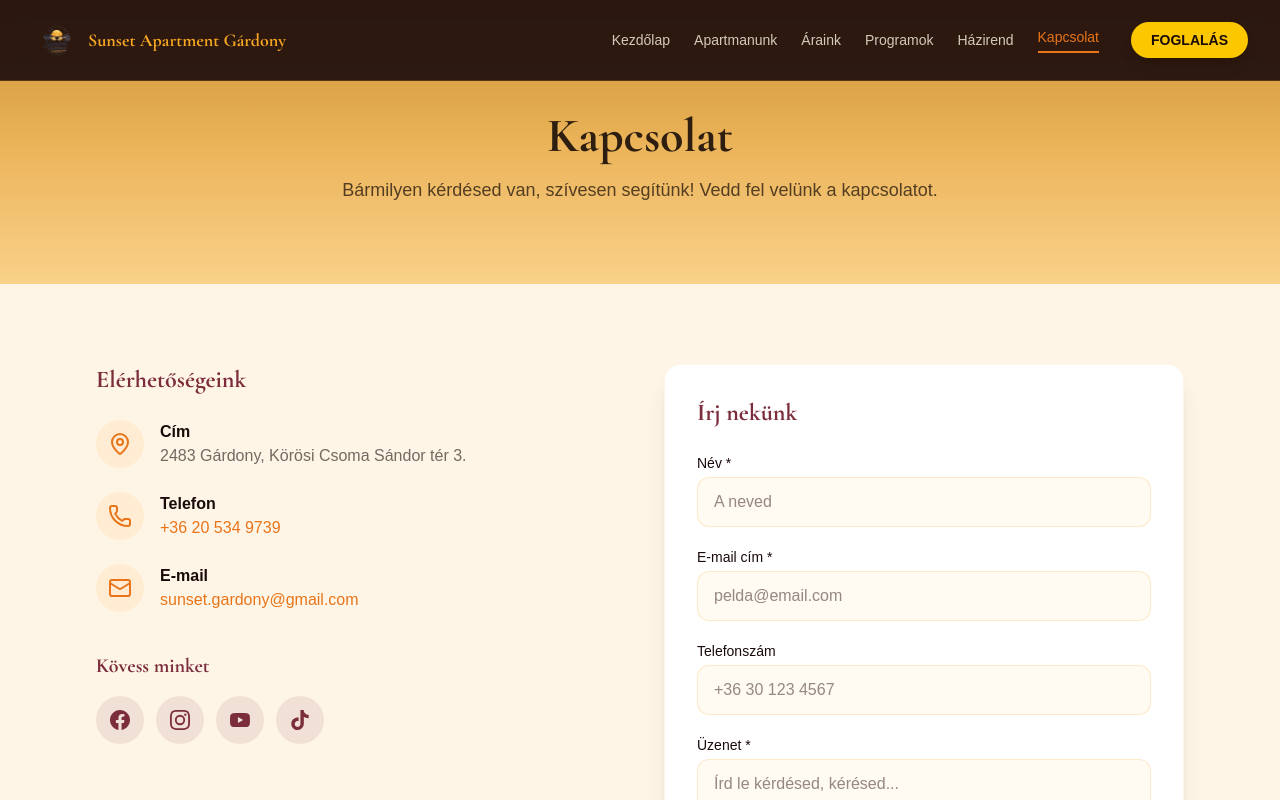
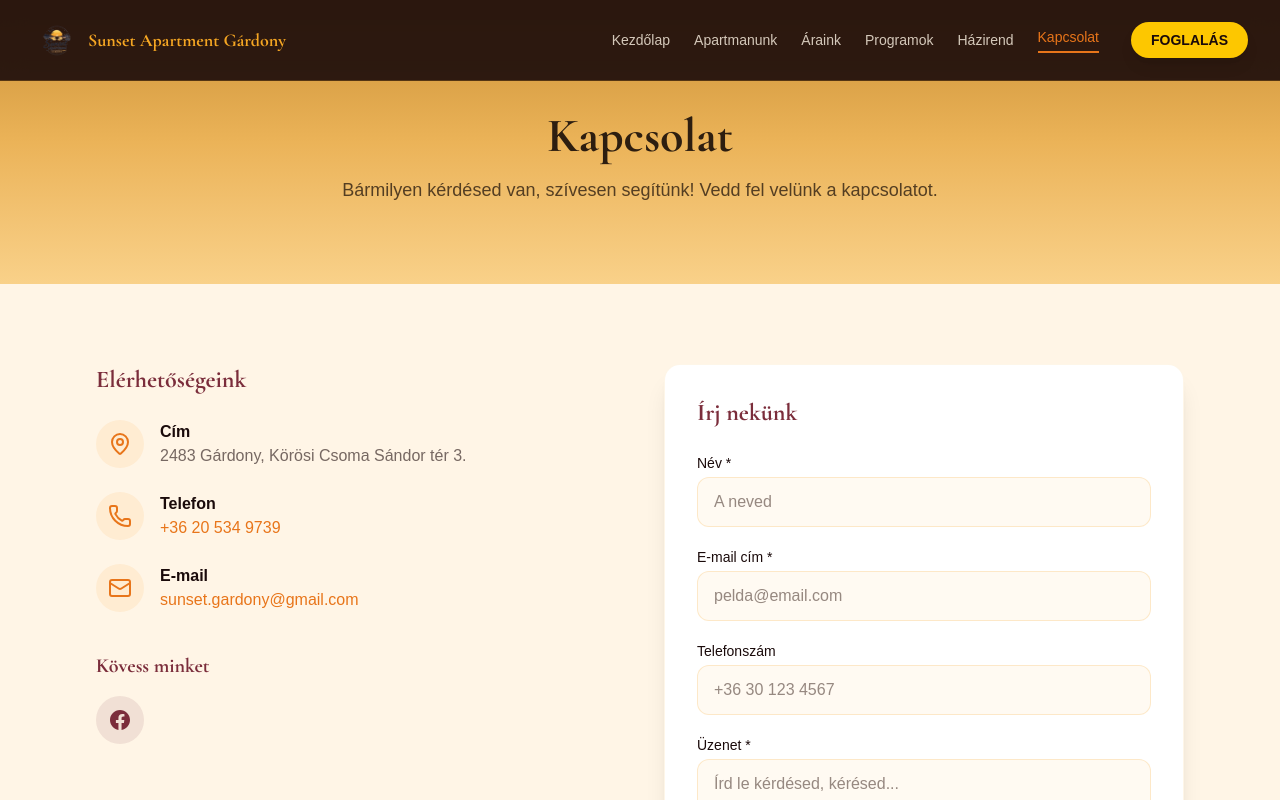
Before and after one commit to Smc05/sunetgardony, a Next.js app: page /kapcsolat in a window 1280 px wide. Shown: the top 800 px of the page. Built offline with nearby package versions, Linux system fonts and the light colour scheme.

Commit message:
sunset gardony finale v1.01

```diff
--- a/src/app/kapcsolat/page.tsx
+++ b/src/app/kapcsolat/page.tsx
@@ -111,40 +111,13 @@
                 {[
                   {
                     name: "Facebook",
-                    href: "https://facebook.com",
+                    href: "https://www.facebook.com/profile.php?id=61566236591438",
                     icon: (
                       <svg className="w-5 h-5" fill="currentColor" viewBox="0 0 24 24">
                         <path d="M24 12.073c0-6.627-5.373-12-12-12s-12 5.373-12 12c0 5.99 4.388 10.954 10.125 11.854v-8.385H7.078v-3.47h3.047V9.43c0-3.007 1.792-4.669 4.533-4.669 1.312 0 2.686.235 2.686.235v2.953H15.83c-1.491 0-1.956.925-1.956 1.874v2.25h3.328l-.532 3.47h-2.796v8.385C19.612 23.027 24 18.062 24 12.073z" />
                       </svg>
                     ),
-                  },
-                  {
-                    name: "Instagram",
-                    href: "https://instagram.com",
-                    icon: (
-                      <svg className="w-5 h-5" fill="currentColor" viewBox="0 0 24 24">
-                        <path d="M12 2.163c3.204 0 3.584.012 4.85.07 3.252.148 4.771 1.691 4.919 4.919.058 1.265.069 1.645.069 4.849 0 3.205-.012 3.584-.069 4.849-.149 3.225-1.664 4.771-4.919 4.919-1.266.058-1.644.07-4.85.07-3.204 0-3.584-.012-4.849-.07-3.26-.149-4.771-1.699-4.919-4.92-.058-1.265-.07-1.644-.07-4.849 0-3.204.013-3.583.07-4.849.149-3.227 1.664-4.771 4.919-4.919 1.266-.057 1.645-.069 4.849-.069zM12 0C8.741 0 8.333.014 7.053.072 2.695.272.273 2.69.073 7.052.014 8.333 0 8.741 0 12c0 3.259.014 3.668.072 4.948.2 4.358 2.618 6.78 6.98 6.98C8.333 23.986 8.741 24 12 24c3.259 0 3.668-.014 4.948-.072 4.354-.2 6.782-2.618 6.979-6.98.059-1.28.073-1.689.073-4.948 0-3.259-.014-3.667-.072-4.947-.196-4.354-2.617-6.78-6.979-6.98C15.668.014 15.259 0 12 0zm0 5.838a6.162 6.162 0 100 12.324 6.162 6.162 0 000-12.324zM12 16a4 4 0 110-8 4 4 0 010 8zm6.406-11.845a1.44 1.44 0 100 2.881 1.44 1.44 0 000-2.881z" />
-                      </svg>
-                    ),
-                  },
-                  {
-                    name: "YouTube",
-                    href: "https://youtube.com",
-                    icon: (
-                      <svg className="w-5 h-5" fill="currentColor" viewBox="0 0 24 24">
-                        <path d="M23.498 6.186a3.016 3.016 0 00-2.122-2.136C19.505 3.545 12 3.545 12 3.545s-7.505 0-9.377.505A3.017 3.017 0 00.502 6.186C0 8.07 0 12 0 12s0 3.93.502 5.814a3.016 3.016 0 002.122 2.136c1.871.505 9.376.505 9.376.505s7.505 0 9.377-.505a3.015 3.015 0 002.122-2.136C24 15.93 24 12 24 12s0-3.93-.502-5.814zM9.545 15.568V8.432L15.818 12l-6.273 3.568z" />
-                      </svg>
-                    ),
-                  },
-                  {
-                    name: "TikTok",
-                    href: "https://tiktok.com",
-                    icon: (
-                      <svg className="w-5 h-5" fill="currentColor" viewBox="0 0 24 24">
-                        <path d="M12.525.02c1.31-.02 2.61-.01 3.91-.02.08 1.53.63 3.09 1.75 4.17 1.12 1.11 2.7 1.62 4.24 1.79v4.03c-1.44-.05-2.89-.35-4.2-.97-.57-.26-1.1-.59-1.62-.93-.01 2.92.01 5.84-.02 8.75-.08 1.4-.54 2.79-1.35 3.94-1.31 1.92-3.58 3.17-5.91 3.21-1.43.08-2.86-.31-4.08-1.03-2.02-1.19-3.44-3.37-3.65-5.71-.02-.5-.03-1-.01-1.49.18-1.9 1.12-3.72 2.58-4.96 1.66-1.44 3.98-2.13 6.15-1.72.02 1.48-.04 2.96-.04 4.44-.99-.32-2.15-.23-3.02.37-.63.41-1.11 1.04-1.36 1.75-.21.51-.15 1.07-.14 1.61.24 1.64 1.82 3.02 3.5 2.87 1.12-.01 2.19-.66 2.77-1.61.19-.33.4-.67.41-1.06.1-1.79.06-3.57.07-5.36.01-4.03-.01-8.05.02-12.07z" />
-                      </svg>
-                    ),
-                  },
+                  }
                 ].map((social) => (
                   <a
                     key={social.name}
--- a/src/components/Footer.tsx
+++ b/src/components/Footer.tsx
@@ -13,7 +13,7 @@
 const socialLinks = [
   {
     label: "Facebook",
-    href: "https://facebook.com",
+    href: "https://www.facebook.com/profile.php?id=61566236591438",
     icon: (
       <svg className="w-5 h-5" fill="currentColor" viewBox="0 0 24 24">
         <path d="M24 12.073c0-6.627-5.373-12-12-12s-12 5.373-12 12c0 5.99 4.388 10.954 10.125 11.854v-8.385H7.078v-3.47h3.047V9.43c0-3.007 1.792-4.669 4.533-4.669 1.312 0 2.686.235 2.686.235v2.953H15.83c-1.491 0-1.956.925-1.956 1.874v2.25h3.328l-.532 3.47h-2.796v8.385C19.612 23.027 24 18.062 24 12.073z" />
```
